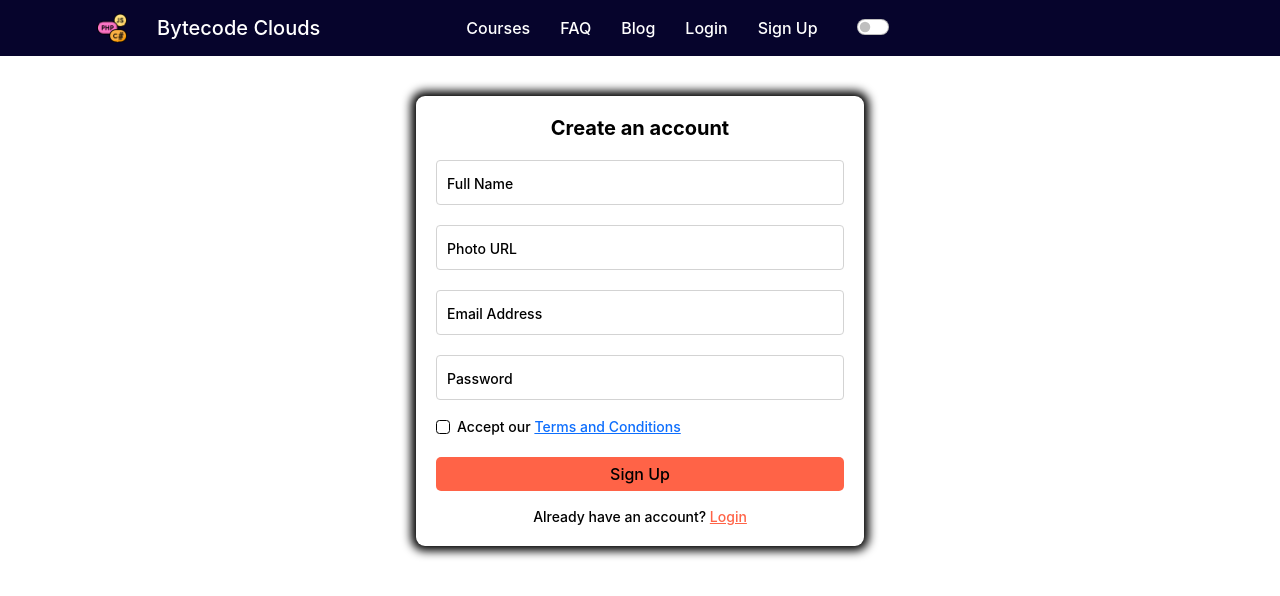
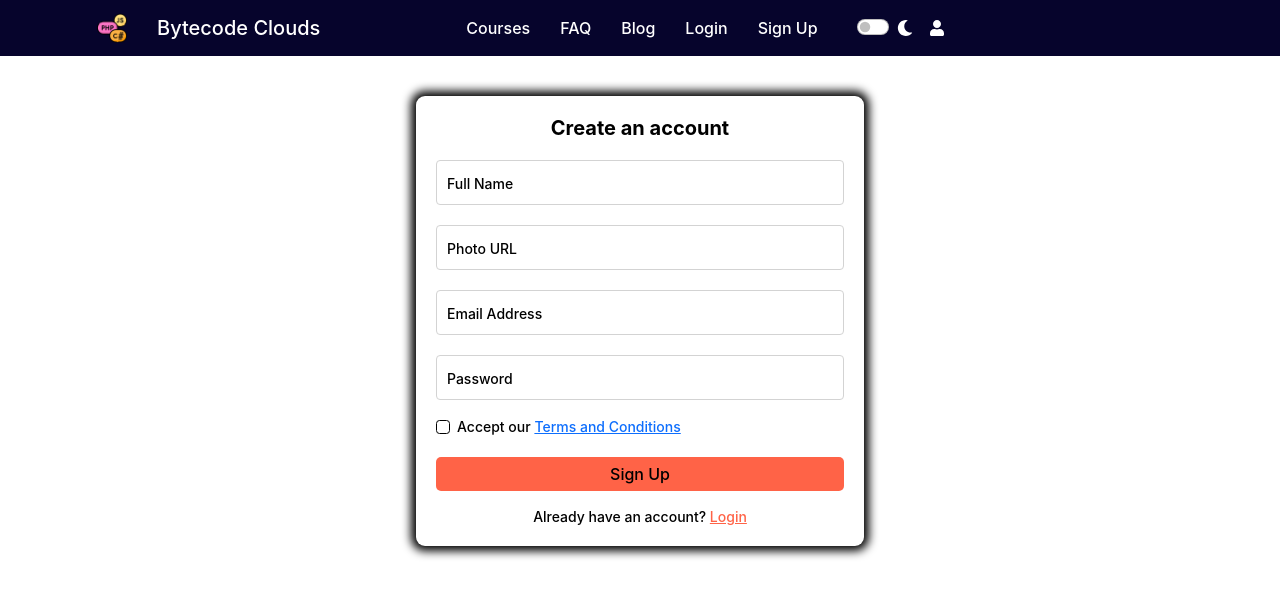
Before and after one commit to taslimahmed313/bytecode-clouds, a React (Create React App) app: page /signup in a window 1280 px wide. Shown: the top 596 px of the page. Built offline with nearby package versions, Linux system fonts and the light colour scheme; no server answers.

Commit message:
Firebase Key Store in Environment Variable

```diff
--- a/src/components/Authentication/Signup/Signup.js
+++ b/src/components/Authentication/Signup/Signup.js
@@ -43,7 +43,7 @@ const Signup = () => {
               <input type="text" name="fullName" placeholder="Full Name"/>
             </div>
             <div className="input">
-              <input type="text" name="photoURL" placeholder="Photo URL" required />
+              <input type="text" name="photoURL" placeholder="Photo URL"/>
             </div>
             <div className="input">
               <input
--- a/src/components/CoursePage/CourseHome/CourseHome.js
+++ b/src/components/CoursePage/CourseHome/CourseHome.js
@@ -6,7 +6,6 @@ import './CourseHome.css';
 const CourseHome = () => {
 
     const courses = useLoaderData();
-    console.log(courses);
 
     return (
         <div>
--- a/src/components/Header/Header.js
+++ b/src/components/Header/Header.js
@@ -1,5 +1,6 @@
-import React, { useContext } from 'react';
+import React, { useContext, useState } from 'react';
 import { Container, Form, Image, Nav, Navbar } from 'react-bootstrap';
+import { FaMoon, FaSun, FaUser } from 'react-icons/fa';
 import { Link } from 'react-router-dom';
 import { AuthContext } from '../../Contexts/AuthProvider/AuthProvider';
 import logo from '../../images/coding-language.png';
@@ -7,12 +8,18 @@ import './Header.css';
 
 const Header = () => {
 
+  const [darken, setDarken]  = useState(false);
+
   const {user, logOut} = useContext(AuthContext);
 
   const handleLogout = ()=>{
     logOut()
     .then(()=>{})
     .catch(e=>console.error(e));
+  }
+
+  const handleDarkTheme = (event) =>{
+      setDarken(event.target.checked)
   }
 
     return (
@@ -56,6 +63,21 @@ const Header = () => {
                       </Nav>
                     </>
                   )}
+                  <Nav className="d-flex align-items-center ms-4">
+                    <Form>
+                      <Form.Check
+                        type="switch"
+                        onClick={handleDarkTheme}
+                        id="custom-switch"
+                        label=""
+                      />
+                    </Form>
+                    {darken ? (
+                      <FaSun className='text-white me-3'></FaSun>
+                    ) : (
+                      <FaMoon className='text-white me-3'></FaMoon>
+                    )}
+                  </Nav>
                   {user?.photoURL ? (
                     <>
                       <span className="text-white">
@@ -71,13 +93,12 @@ const Header = () => {
                       </span>
                     </>
                   ) : (
-                    <></>
+                    <>
+                      <div className="d-flex align-items-center ">
+                        <FaUser className="text-white"></FaUser>
+                      </div>
+                    </>
                   )}
-                  <Nav className='d-flex align-items-center ms-4'>
-                    <Form>
-                      <Form.Check type="switch" id="custom-switch" label="" />
-                    </Form>
-                  </Nav>
                 </Nav>
               </Navbar.Collapse>
             </Container>
--- a/src/firebase/firebase.config.js
+++ b/src/firebase/firebase.config.js
@@ -5,12 +5,12 @@ import { initializeApp } from "firebase/app";
 
 // Your web app's Firebase configuration
 const firebaseConfig = {
-  apiKey: "AIzaSyD-mWxzq45prrpdKFbKxm3zbABKt51JykU",
-  authDomain: "learning-bytecode-clouds.firebaseapp.com",
-  projectId: "learning-bytecode-clouds",
-  storageBucket: "learning-bytecode-clouds.appspot.com",
-  messagingSenderId: "674720879358",
-  appId: "1:674720879358:web:d7354281d9961393438baf",
+  apiKey: process.env.REACT_APP_apiKey,
+  authDomain: process.env.REACT_APP_authDomain,
+  projectId: process.env.REACT_APP_projectId,
+  storageBucket: process.env.REACT_APP_storageBucket,
+  messagingSenderId: process.env.REACT_APP_messagingSenderId,
+  appId: process.env.REACT_APP_appId,
 };
 
 // Initialize Firebase
```
